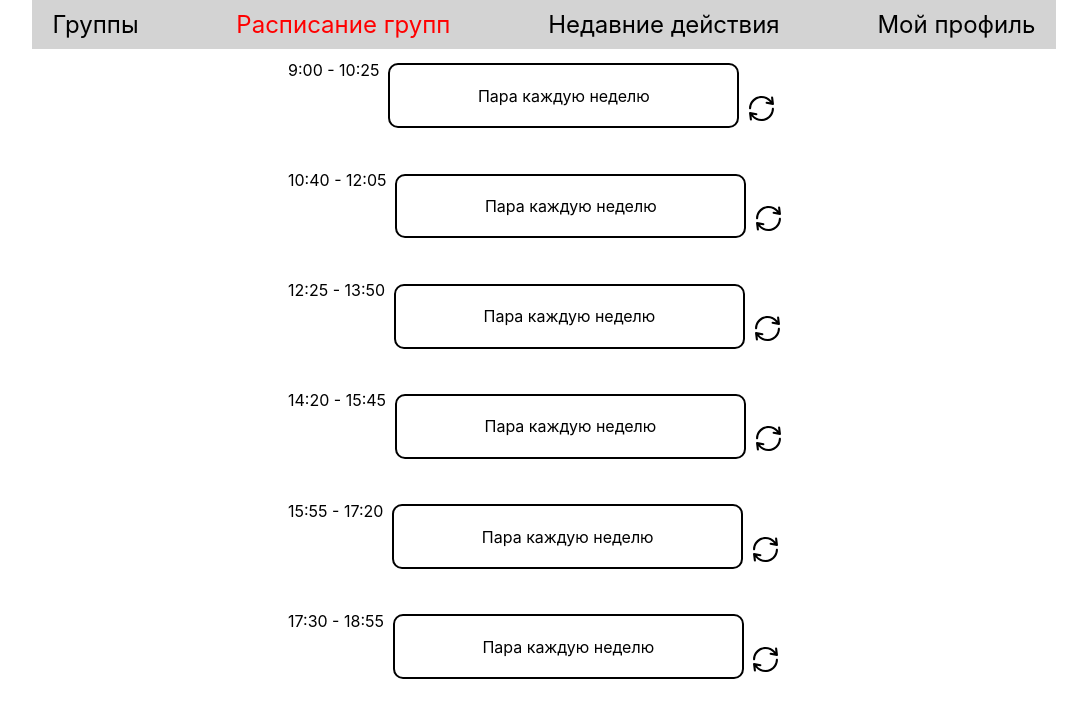
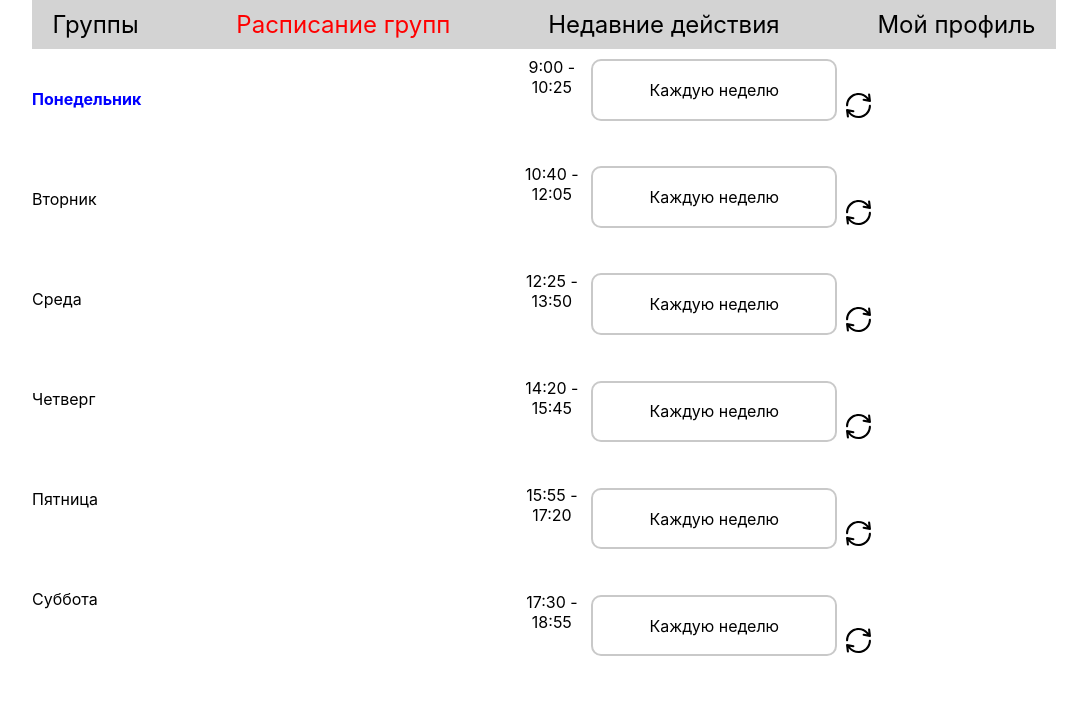
Before and after one commit to avolnation/diploma-work-frontend, a React (Create React App) app: page /schedule-by-group in a window 1280 px wide. Shown: the top 718 px of the page, without its empty margins (96-1183 px from the left). Built offline with nearby package versions, Linux system fonts and the light colour scheme.

Commit message:
небольшие изменения в стилях

```diff
--- /dev/null
+++ b/src/pages/schedule-by-group/ScheduleByGroup.css
@@ -0,0 +1,19 @@
+#day-choose-block {
+    vertical-align: top;
+}
+#day-choose-block-items{
+    display: flex;
+    flex-direction: column;
+    justify-content: space-around;
+    min-height: 600px;
+}
+#day-choose-block-items span:hover {
+    color: #4096ff;
+    font-weight: bold;
+    /* border: 2px solid #4096ff; */
+    cursor: pointer;
+}
+.active-day-of-the-week {
+    color: blue;
+    font-weight: bold;
+}
--- a/src/pages/schedule-by-group/ScheduleByGroup.js
+++ b/src/pages/schedule-by-group/ScheduleByGroup.js
@@ -1,12 +1,14 @@
 import "../../App.css"
+import "./ScheduleByGroup.css"
 
 import { useState } from "react";
 import ScheduleDivider from "./ScheduleDivider";
 
 const Groups = () =>{
 
-    const [modal, setModal] = useState('');
-
+    // const [modal, setModal] = useState('');
+    const daysOfTheWeek = ['Понедельник', 'Вторник', 'Среда', 'Четверг', 'Пятница', 'Суббота']
+    const [ selectedDayOfTheWeek, setSelectedDayOfTheWeek ] = useState('Понедельник')
 
     return (
       <div className="App">
@@ -16,9 +18,22 @@ const Groups = () =>{
             <span className="header-item">Недавние действия</span>
             <span className="header-item">Мой профиль</span>
           </div>
-          <div id="schedule-by-group">
-            <ScheduleDivider/>
-          </div>
+          {/* <div style={{"display": "flex"}}> */}
+            <div id="day-choose-block" style={{"display": "inline-block", "width": "30%"}}>
+              {/* <span>Выбор дня недели</span> */}
+              <div id="day-choose-block-items" style={{"display": "flex"}}>
+                {daysOfTheWeek.map(el => {
+                  return (<span class={ selectedDayOfTheWeek == el ? "active-day-of-the-week" : ""} style={{"display": "block"}} onClick={() => setSelectedDayOfTheWeek(el)}>
+                    {el}
+                  </span>)
+                })}
+              </div>
+            </div>
+            <div id="schedule-by-group" style={{"display": "inline-block", "width": "70%"}}>
+              <ScheduleDivider selectedDay={selectedDayOfTheWeek}/>
+            </div>
+          {/* </div> */}
+
       </div>
     );
   }
--- a/src/pages/schedule-by-group/ScheduleDivider.css
+++ b/src/pages/schedule-by-group/ScheduleDivider.css
@@ -24,6 +24,32 @@
     margin: 2% auto;
     height: 100px;
 }
+.schedule-one-button {
+    line-height: 50px;
+    height: 50%;
+    border: 2px solid #c9c9c9;
+    border-radius: 10px;
+    margin: 1% 1%;
+    padding: 1.5% 1.5%;
+    text-align: center;
+    vertical-align: middle;
+}
+.schedule-one-button:hover{
+    color: #4096ff;
+    border: 2px solid #4096ff;
+    cursor: pointer;
+}
+.schedule-two-buttons {
+    border: 2px solid #c9c9c9;
+    margin: 1% 1%;
+    padding: 1.5% 1.5%;
+    text-align: center;
+}
+.schedule-two-buttons:hover{
+    color: #4096ff;
+    border: 2px solid #4096ff;
+    cursor: pointer;
+}
 .schedule-pair-buttons {
     display: inline-block;
     margin: 1% 1%;
@@ -32,44 +58,33 @@
     text-align: center;
 }
 .left-up-schedule-pair-button{
-    border: 2px solid black;
+    border: 2px solid #c9c9c9;
     border-top-left-radius: 10px;
 }
 .right-up-schedule-pair-button {
-    border: 2px solid black;
+    border: 2px solid #c9c9c9;
     border-top-right-radius: 10px;
 }
 .left-down-schedule-pair-button {
-    border: 2px solid black;
+    border: 2px solid #c9c9c9;
     border-bottom-left-radius: 10px;
 }
 .right-down-schedule-pair-button {
-    border: 2px solid black;
+    border: 2px solid #c9c9c9;
     border-bottom-right-radius: 10px;
 }
-.schedule-two-buttons {
-    border: 2px solid black;
-    margin: 1% 1%;
-    padding: 1.5% 1.5%;
-    text-align: center;
-}
 .upper-button {
-    border: 2px solid black;
+    border: 2px solid #c9c9c9;
     border-top-right-radius: 10px;
     border-top-left-radius: 10px;
 }
 .lower-button {
-    border: 2px solid black;
+    border: 2px solid #c9c9c9;
     border-bottom-right-radius: 10px;
     border-bottom-left-radius: 10px;
 }
-.schedule-one-button {
-    line-height: 50px;
-    height: 50%;
-    border: 2px solid black;
-    border-radius: 10px;
-    margin: 1% 1%;
-    padding: 1.5% 1.5%;
-    text-align: center;
-    vertical-align: middle;
+.schedule-pair-buttons:hover {
+    color: #4096ff;
+    border: 2px solid #4096ff;
+    cursor: pointer;
 }
--- a/src/pages/schedule-by-group/ScheduleDivider.js
+++ b/src/pages/schedule-by-group/ScheduleDivider.js
@@ -7,12 +7,12 @@ import Modal from "../modal/Modal";
 const ScheduleDivider = () =>{
 
     // const [pairMode, setPairMode] = useState(0);
+
     const [pairModeByDays, setPairModeByDays] = useState([0, 0, 0, 0, 0, 0]);
     const [reloadPairModes, setReloadPairModes] = useState(false);
     const [weekParity, setWeekParity] = useState(2);
     const [subgroup, setSubgroup] = useState("0");
     const [showModal, setShowModal] = useState(false);
-    // const daysOfTheWeek = ['Понедельник', 'Вторник', 'Среда', 'Четверг', 'Пятница', 'Суббота']
     const pairTime = ["9:00 - 10:25", "10:40 - 12:05", "12:25 - 13:50", "14:20 - 15:45", "15:55 - 17:20", "17:30 - 18:55"]
 
     useEffect(() => {
@@ -57,7 +57,7 @@ const ScheduleDivider = () =>{
         if(pairMode == 0){
             return (
             <div style={{"minWidth": "70%", "height": "100px"}}>
-                <div className="schedule-one-button" id="0 2" onClick={(e) => infoToModal(e)}>Пара каждую неделю</div>
+                <div className="schedule-one-button" id="0 2" onClick={(e) => infoToModal(e)}>Каждую неделю</div>
             </div>)
         }
         if(pairMode == 1){
```
